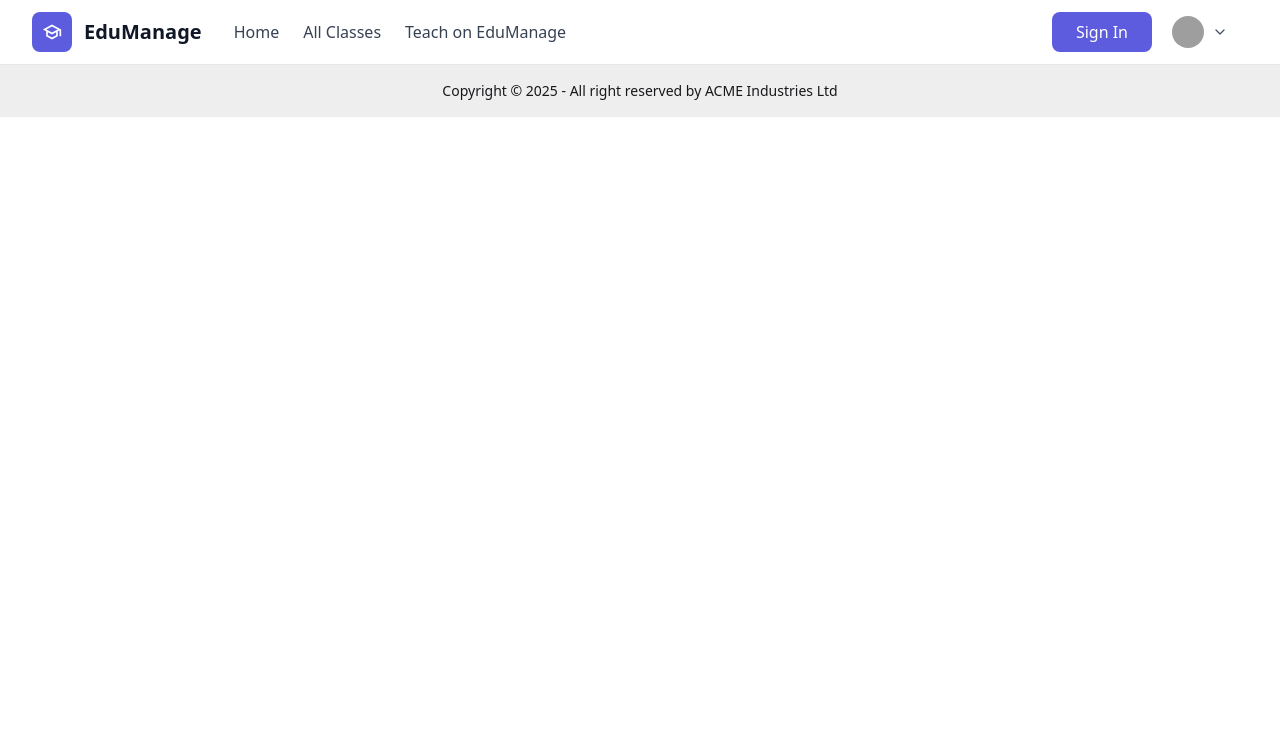
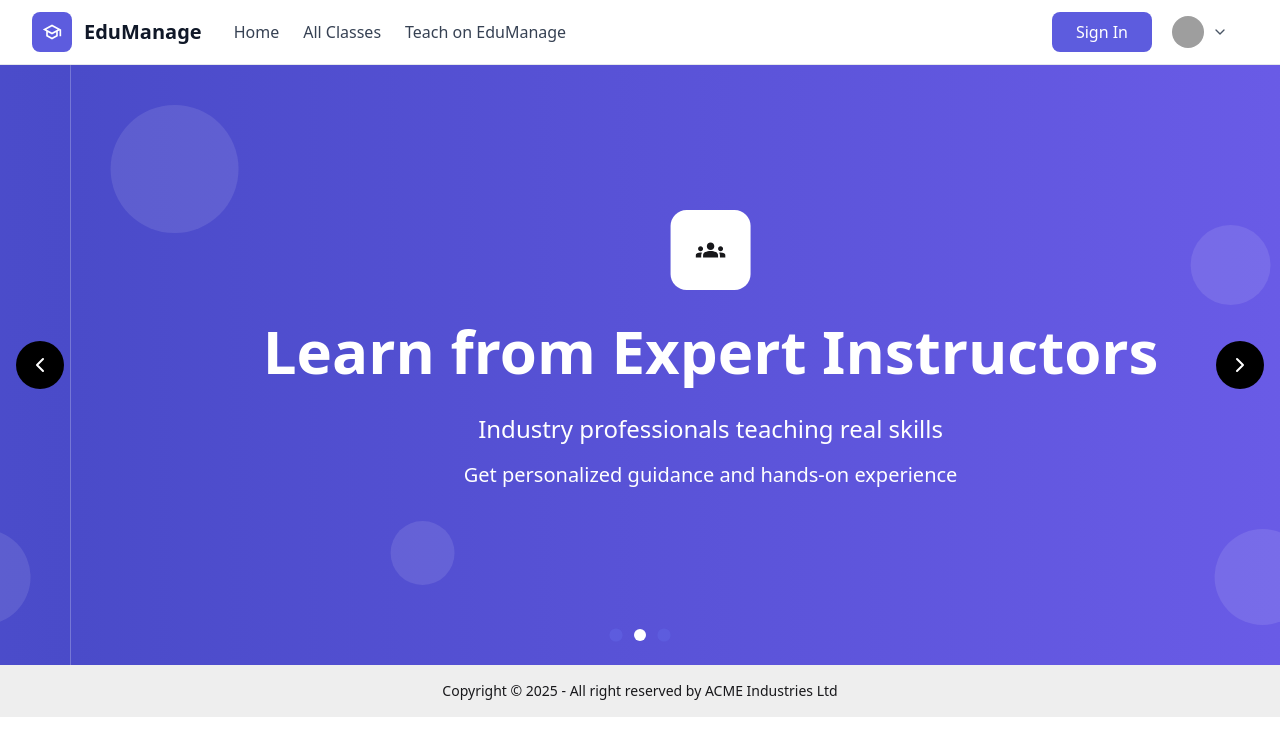
Before and after one commit to usernayeem/scic-11-assignment-07-client, a React (Vite) app: page / in a window 1280 px wide. Shown: the top 756 px of the page. Built offline with nearby package versions, Linux system fonts and the light colour scheme; grey boxes are pictures that could not be loaded.

Commit message:
develop banner section

```diff
--- /dev/null
+++ b/src/components/Banner.jsx
@@ -0,0 +1,144 @@
+import React, { useState, useEffect } from "react";
+import {
+  FiArrowRight,
+  FiPlay,
+  FiChevronLeft,
+  FiChevronRight,
+} from "react-icons/fi";
+import { MdSchool, MdGroups, MdComputer } from "react-icons/md";
+
+export const Banner = () => {
+  const [currentSlide, setCurrentSlide] = useState(0);
+
+  const bannerSlides = [
+    {
+      id: 1,
+      title: "Master New Skills Today",
+      subtitle: "Join thousands of learners worldwide",
+      description: "Access premium courses and learn from expert instructors",
+      background: "bg-gradient-to-r from-[#5D5CDE] to-[#4A4BC9]",
+      icon: MdSchool,
+    },
+    {
+      id: 2,
+      title: "Learn from Expert Instructors",
+      subtitle: "Industry professionals teaching real skills",
+      description: "Get personalized guidance and hands-on experience",
+      background: "bg-gradient-to-r from-[#4A4BC9] to-[#6B5CE8]",
+      icon: MdGroups,
+    },
+    {
+      id: 3,
+      title: "Interactive Online Classes",
+      subtitle: "Modern learning experience",
+      description: "Engage with cutting-edge technology and tools",
+      background: "bg-gradient-to-r from-[#6B5CE8] to-[#5D5CDE]",
+      icon: MdComputer,
+    },
+  ];
+
+  const nextSlide = () => {
+    setCurrentSlide((prev) => (prev + 1) % bannerSlides.length);
+  };
+
+  const prevSlide = () => {
+    setCurrentSlide(
+      (prev) => (prev - 1 + bannerSlides.length) % bannerSlides.length
+    );
+  };
+
+  const goToSlide = (index) => {
+    setCurrentSlide(index);
+  };
+
+  // Auto-advance carousel
+  useEffect(() => {
+    const interval = setInterval(nextSlide, 5000);
+    return () => clearInterval(interval);
+  }, []);
+
+  return (
+    <div className="relative w-full h-[500px] md:h-[600px] overflow-hidden">
+      {/* Slides Container */}
+      <div
+        className="flex transition-transform duration-700 ease-in-out h-full"
+        style={{ transform: `translateX(-${currentSlide * 100}%)` }}
+      >
+        {bannerSlides.map((slide) => {
+          const IconComponent = slide.icon;
+          return (
+            <div
+              key={slide.id}
+              className={`min-w-full h-full ${slide.background} relative overflow-hidden`}
+            >
+              {/* Background Pattern */}
+              <div className="absolute inset-0 opacity-10">
+                <div className="absolute top-10 left-10 w-32 h-32 bg-white rounded-full"></div>
+                <div className="absolute top-40 right-20 w-20 h-20 bg-white rounded-full"></div>
+                <div className="absolute bottom-20 left-1/4 w-16 h-16 bg-white rounded-full"></div>
+                <div className="absolute bottom-10 right-10 w-24 h-24 bg-white rounded-full"></div>
+              </div>
+
+              {/* Content */}
+              <div className="relative z-10 h-full flex items-center">
+                <div className="max-w-7xl mx-auto px-4 sm:px-6 lg:px-8 w-full">
+                  <div className="text-center">
+                    {/* Icon */}
+                    <div className="flex items-center justify-center w-20 h-20 bg-white bg-opacity-20 rounded-2xl mx-auto mb-6">
+                      <IconComponent className="text-gray text-3xl" />
+                    </div>
+
+                    {/* Main Heading */}
+                    <h1 className="text-4xl md:text-5xl lg:text-6xl font-bold text-white mb-6 leading-tight">
+                      {slide.title}
+                    </h1>
+
+                    {/* Subtitle */}
+                    <h2 className="text-xl md:text-2xl text-white text-opacity-90 mb-4">
+                      {slide.subtitle}
+                    </h2>
+
+                    {/* Description */}
+                    <p className="text-lg md:text-xl text-white text-opacity-80 mb-8 max-w-2xl mx-auto">
+                      {slide.description}
+                    </p>
+                  </div>
+                </div>
+              </div>
+            </div>
+          );
+        })}
+      </div>
+
+      {/* Navigation Arrows */}
+      <button
+        onClick={prevSlide}
+        className="absolute left-4 top-1/2 transform -translate-y-1/2 bg-black bg-opacity-50 hover:bg-opacity-70 text-white p-3 rounded-full transition-all duration-200 z-20 backdrop-blur-sm"
+      >
+        <FiChevronLeft className="w-6 h-6" />
+      </button>
+
+      <button
+        onClick={nextSlide}
+        className="absolute right-4 top-1/2 transform -translate-y-1/2 bg-black bg-opacity-50 hover:bg-opacity-70 text-white p-3 rounded-full transition-all duration-200 z-20 backdrop-blur-sm"
+      >
+        <FiChevronRight className="w-6 h-6" />
+      </button>
+
+      {/* Slide Indicators */}
+      <div className="absolute bottom-6 left-1/2 transform -translate-x-1/2 flex space-x-3 z-20">
+        {bannerSlides.map((_, index) => (
+          <button
+            key={index}
+            onClick={() => goToSlide(index)}
+            className={`w-3 h-3 rounded-full transition-all duration-200 ${
+              currentSlide === index
+                ? "bg-white bg-opacity-50 hover:bg-opacity-70"
+                : "bg-[#5D5CDE] scale-110"
+            }`}
+          />
+        ))}
+      </div>
+    </div>
+  );
+};
--- a/src/components/Root.jsx
+++ b/src/components/Root.jsx
@@ -1,7 +1,7 @@
 import React from "react";
 import { Navbar } from "./Navbar";
 import { Footer } from "./Footer";
-import { Outlet } from "react-router";
+import { Outlet } from "react-router-dom";
 
 export const Root = () => {
   return (
--- a/src/pages/Home.jsx
+++ b/src/pages/Home.jsx
@@ -1,5 +1,10 @@
 import React from "react";
+import { Banner } from "../components/Banner";
 
 export const Home = () => {
-  return <div>Home</div>;
+  return (
+    <div>
+      <Banner />
+    </div>
+  );
 };
```
